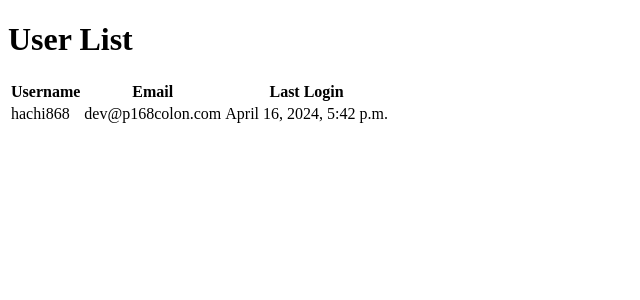
After one commit to scandamus/django_monolith_or_headless, a Django app: page /user/users/ in a window 1280 px wide. The commit adds this page. Shown: the top 300 px of the page, without its empty margins (0-640 px from the left). Run offline with Django 4.2, Linux system fonts and the light colour scheme; data comes from the database, SQL or seed files in the repository.

Commit message:
:sparkles:[add]user list, templete base

```diff
--- a/monolith/manage_user/urls.py
+++ b/monolith/manage_user/urls.py
@@ -4,4 +4,5 @@ from . import views
 
 urlpatterns = [
     path("", views.IndexView.as_view(), name="index"),
+    path('users/', views.UserListView.as_view(), name='list_user'),
 ]
--- a/monolith/manage_user/views.py
+++ b/monolith/manage_user/views.py
@@ -1,5 +1,13 @@
 from django.views import generic
+from django.contrib.auth.models import User
+from django.views.generic import ListView
 
 
 class IndexView(generic.TemplateView):
     template_name = "index.html"
+
+
+class UserListView(ListView):
+    model = User
+    template_name = 'list_user.html'
+    context_object_name = 'users'
--- /dev/null
+++ b/monolith/templates/base.html
@@ -0,0 +1,14 @@
+<!DOCTYPE html>
+<html lang="ja">
+<head>
+  <meta charset="UTF-8">
+  <meta name="viewport" content="width=device-width, initial-scale=1.0">
+  <title>{% block title %}My Django App{% endblock %}</title>
+</head>
+<body>
+  <div class="contMain">
+    {% block content %}
+    {% endblock %}
+  </div>
+</body>
+</html>
--- a/monolith/templates/index.html
+++ b/monolith/templates/index.html
@@ -1,4 +1,7 @@
+{% extends 'base.html' %}
+
+{% block content %}
 <section>
     <h1>TopPage</h1>
-
 </section>
+{% endblock %}
--- /dev/null
+++ b/monolith/templates/list_user.html
@@ -0,0 +1,23 @@
+{% extends 'base.html' %}
+
+{% block content %}
+  <h1>User List</h1>
+  <table>
+    <thead>
+      <tr>
+        <th>Username</th>
+        <th>Email</th>
+        <th>Last Login</th>
+      </tr>
+    </thead>
+    <tbody>
+      {% for user in users %}
+      <tr>
+        <td>{{ user.username }}</td>
+        <td>{{ user.email }}</td>
+        <td>{{ user.last_login }}</td>
+      </tr>
+      {% endfor %}
+    </tbody>
+  </table>
+{% endblock %}
```
